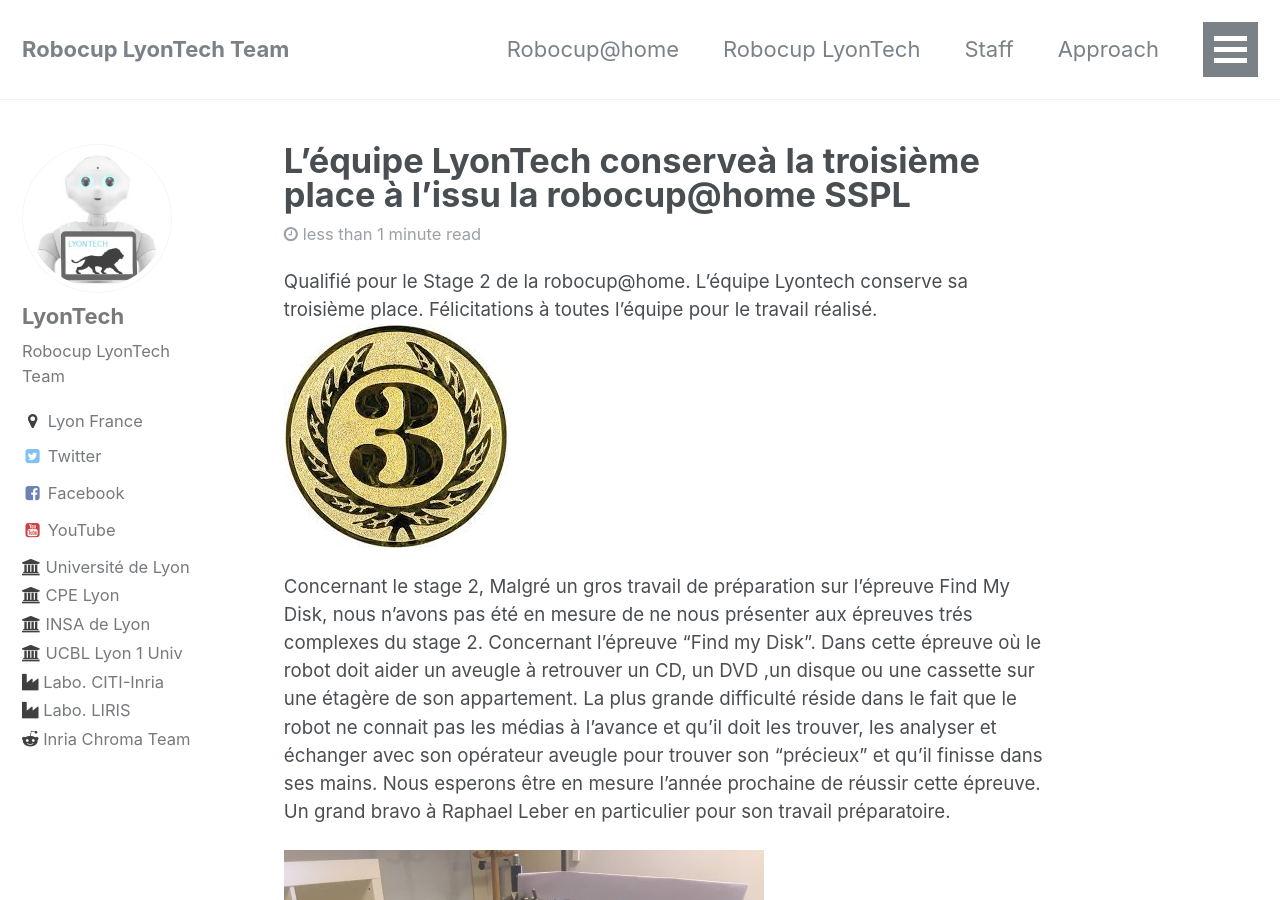
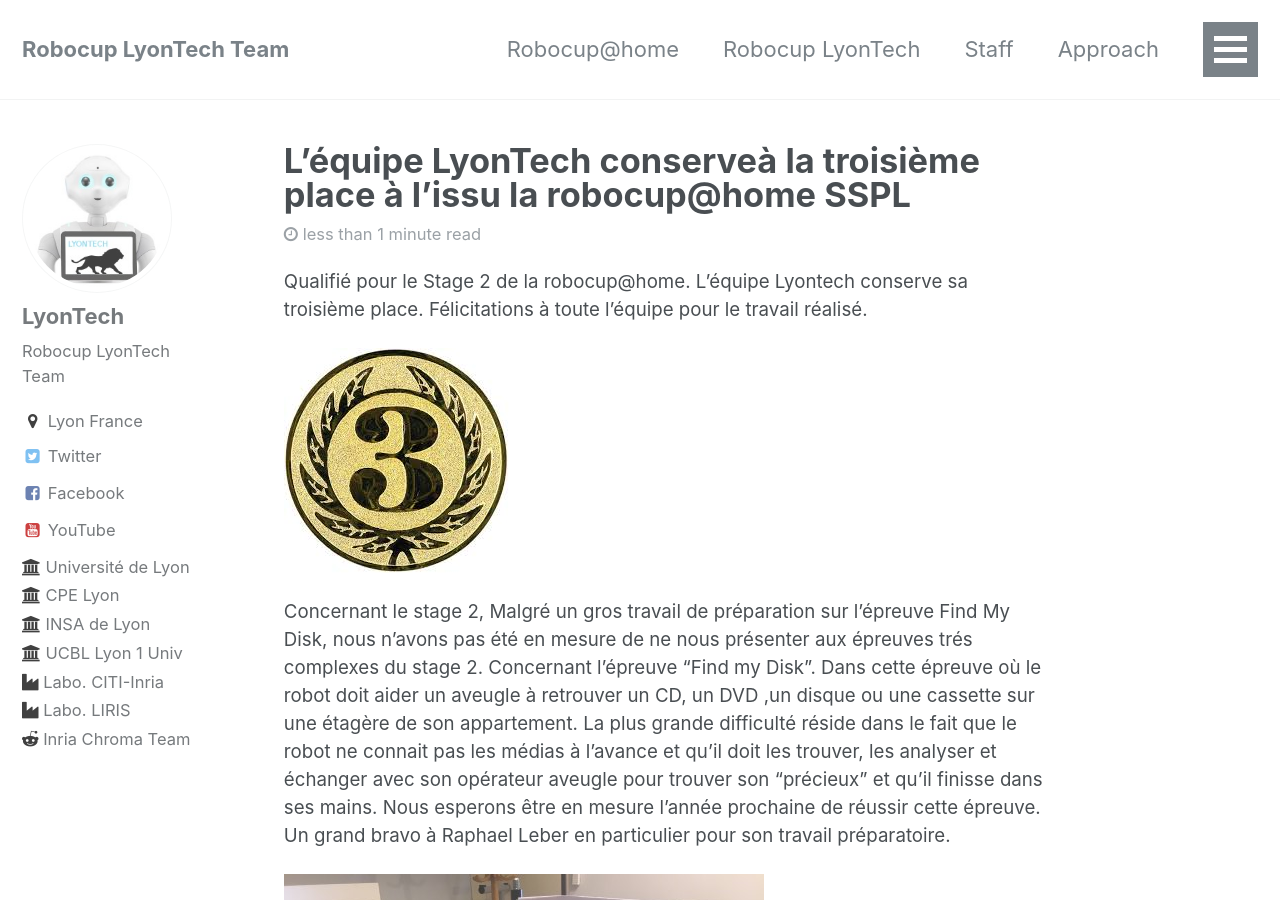
Before and after one commit to Robocup-Lyontech/Robocup-Lyontech.github.io, a Jekyll site: the page built from _posts/2019-07-06-Jour3.md, in a window 1280 px wide and 900 px high. Built offline with Jekyll 4.4.1, drawn with Linux system fonts in a browser that asks for light colours.

Commit message:
Update 2019-07-06-Jour3.md

```diff
--- a/_posts/2019-07-06-Jour3.md
+++ b/_posts/2019-07-06-Jour3.md
@@ -8,7 +8,8 @@
 thumbnail: /assets/images/sydney2019/robot_carree_s.jpg
 
 ---
-Qualifié pour le Stage 2 de la robocup@home. L'équipe Lyontech conserve sa troisième place. Félicitations à toutes l'équipe pour le travail réalisé.
+Qualifié pour le Stage 2 de la robocup@home. L'équipe Lyontech conserve sa troisième place. Félicitations à toute l'équipe pour le travail réalisé.
+{: .center}
 ![team](/assets/images/sydney2019/3eme.jpeg)
 
 Concernant le stage 2, Malgré un gros travail de préparation sur l'épreuve Find My Disk, nous n'avons pas été en mesure de ne nous présenter aux épreuves trés complexes du stage 2.
```
